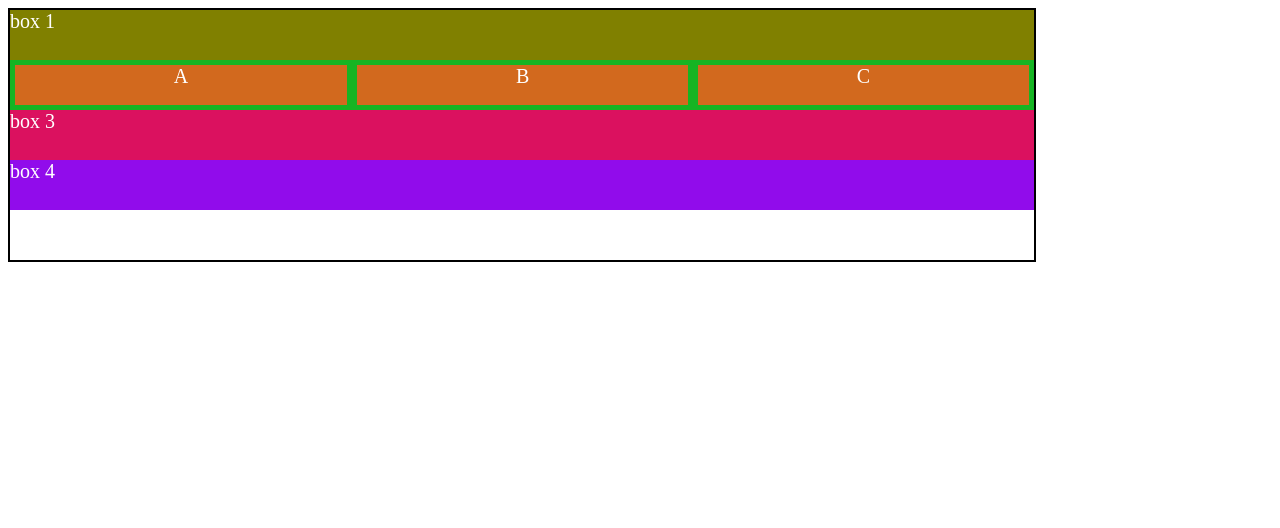
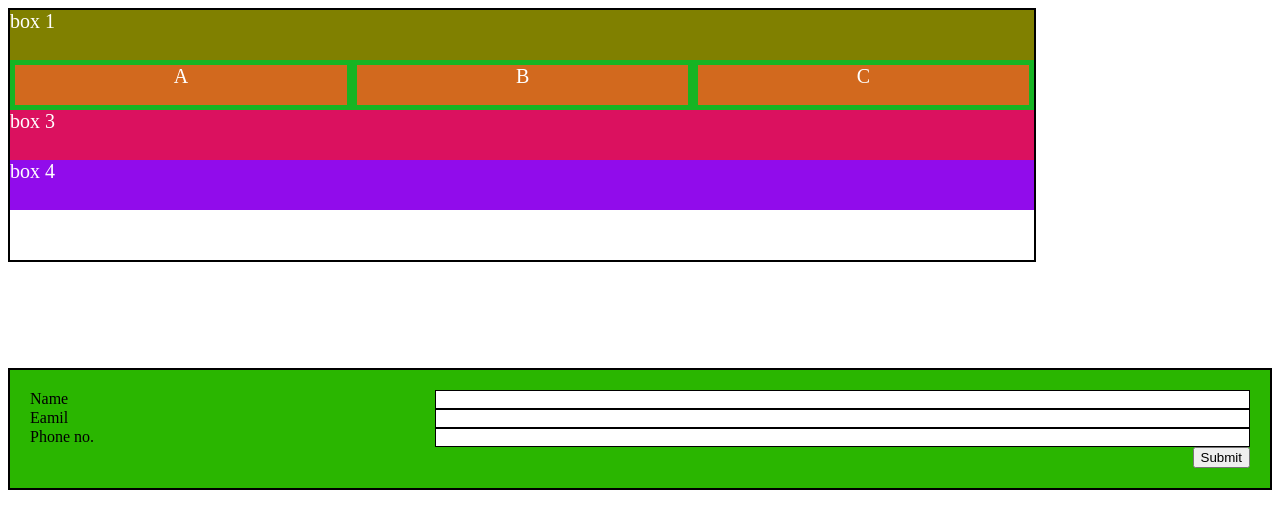
Before and after one commit to Bajitpuriarahul/FLex-box-, a plain HTML site: page index.html in a window 1280 px wide. Drawn offline with Linux system fonts and the light colour scheme.

Commit message:
form and text align added

```diff
--- a/index.html
+++ b/index.html
@@ -18,5 +18,31 @@
         <div class="box box3">box 3</div>
         <div class="box box4">box 4</div>
     </div>
+<br>
+<br>
+<br>
+<br>
+<br>
+
+    <!-- align form element   -->
+   <form action="">
+    <ul id="form">
+        <li>
+           <label for="name">Name</label>
+           <input type="text" name="name" id="name">
+        </li>
+        <li>
+            <label for="email">Eamil</label>
+            <input type="text" name="email" id="email">
+        </li>
+        <li>
+            <label for="phone">Phone no.</label>
+            <input type="tel" name="phone" id="phone">
+        </li>
+        <li>
+            <button type="submit">Submit</button>
+        </li>
+    </ul>
+   </form>
 </body>
 </html>
--- a/style.css
+++ b/style.css
@@ -27,6 +27,12 @@ flex:- grow shrink basis(auto , default value) */
 
 /* nested flex:-  To create flex inside an flex box*/
 
+/* text align :- any direction */
+/* text align last :- to change last line of para  */
+/* text transform :- uppercase | lowercase | capatalize */
+/* text indent :- works in px , works on first line  */
+/* word spacing :- space btw words */
+/* letter spacing :- space btw letter */
 
 /* body {
   display: flex;
@@ -83,10 +89,10 @@ flex:- grow shrink basis(auto , default value) */
   /* order: -1; */
   /* margin-right: auto; */
 }
-.subitem{
+.subitem {
   margin: 5px;
   background-color: chocolate;
-  flex-grow:1;
+  flex-grow: 1;
 }
 .box3 {
   background-color: rgb(219, 17, 95);
@@ -95,3 +101,22 @@ flex:- grow shrink basis(auto , default value) */
 .box4 {
   background-color: rgb(145, 12, 235);
 }
+
+#form {
+  border: 2px solid black;
+  padding: 20px;
+  list-style: none;
+  background: rgb(42, 182, 0);
+  margin-bottom: 100px;
+}
+#form li {
+  display: flex;
+  justify-content: flex-end;
+}
+#form li label {
+  flex: 1;
+}
+#form li input {
+  flex: 2;
+  border: 1px solid black;
+}
```
